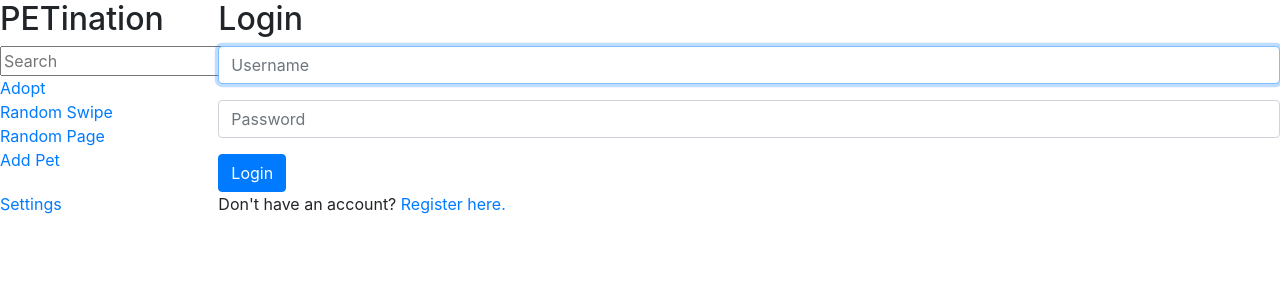
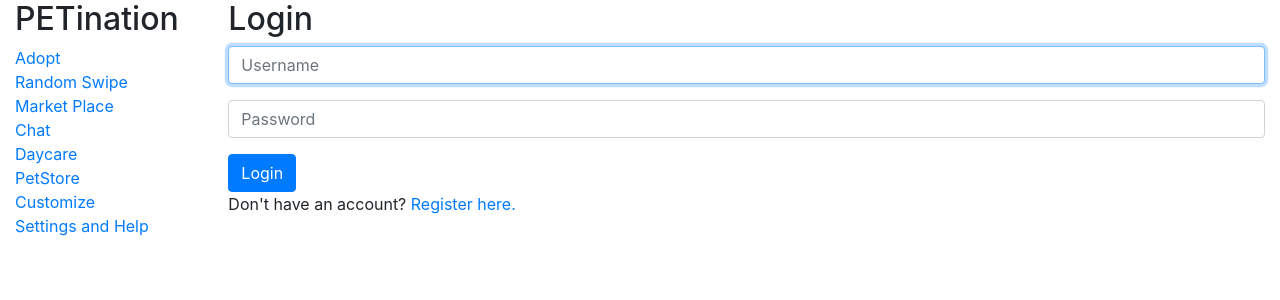
Before and after one commit to akshatjaiin/petnft, a Django app: a page that uses petnft/petapp/templates/petapp/base.html in a window 1280 px wide. Shown: the top 300 px of the page. Run offline with Django 5.2, Linux system fonts and the light colour scheme; some libraries are stand-ins or nearby versions.

Commit message:
few changes

```diff
--- a/petnft/petapp/templates/petapp/base.html
+++ b/petnft/petapp/templates/petapp/base.html
@@ -1,7 +1,6 @@
 {% load static %}
 
 <!DOCTYPE html>
-
 <html lang="en">
     <head>
         <title>{% block title %}{% endblock %}</title>
@@ -9,37 +8,30 @@
         <link href="{% static 'petapp/styles.css' %}" rel="stylesheet">
     </head>
     <body>
-        <div class="row">
-            <div class="sidebar col-lg-2 col-md-3 d-flex flex-column  justify-content-between">
-            <div>
-            <h2>PETination</h2>
-                <form>
-                    <input class="search" type="text" name="q" placeholder="Search">
-                </form>
-                <div>
-                    <a href="{% url 'petapp:adopt' %}">Adopt</a>
+        <div class="container-fluid">
+            <div class="row">
+                <div class="sidebar col-lg-2 col-md-3 d-flex flex-column justify-content-between">
+                    <div>
+                        <h2>PETination</h2>
+                        <nav>
+                            <div><a href="{% url 'petapp:adopt' %}">Adopt</a></div>
+                            <div><a href="{% url 'petapp:index' %}">Random Swipe</a></div>
+                            <div><a href="{% url 'petapp:marketplace' %}">Market Place</a></div>
+                            <div><a href="{% url 'petapp:chat' %}">Chat</a></div>
+                            <div><a href="{% url 'petapp:daycare' %}">Daycare</a></div>
+                            <div><a href="{% url 'petapp:petstore' %}">PetStore</a></div>
+                            <div><a href="{% url 'petapp:customize' %}">Customize</a></div>
+                            <div class="mt-auto">
+                                <a href="{% url 'petapp:settings' %}">Settings and Help</a>
+                            </div>
+                        </nav>
+                    </div>
+                    {% block nav %}{% endblock %}
                 </div>
-                <div>
-                    <a href="{% url 'petapp:index' %}">Random Swipe</a>
+                <div class="main col-lg-10 col-md-9">
+                    {% block body %}{% endblock %}
                 </div>
-                <div>
-                    <a href="{% url 'petapp:index' %}">Random Page</a>
-                </div>
-                <div>
-                    <a href="{% url 'petapp:add_pet' %}">Add Pet</a>
-                </div>
-                {% block nav %}
-                {% endblock %}
-            </div>
-            <div class="mt-auto">
-                <a href="{% url 'petapp:index' %}">Settings</a>
             </div>
         </div>
-        <div class="main col-lg-10 col-md-9">
-            {% block body %}
-            {% endblock %}
-    </div>
-    </div>
-
     </body>
 </html>
--- a/petnft/petapp/urls.py
+++ b/petnft/petapp/urls.py
@@ -13,6 +13,12 @@ urlpatterns = [
     path('addPet', views.create_pet, name='add_pet'),
     path('adopt', views.adopt, name='adopt'),
     path('swipe', views.swipe, name='swipe'),
+    path('market', views.market, name='marketplace'),
+    path('chat', views.chat, name='chat'),
+    path('daycare', views.daycare, name='daycare'),
+    path('customize', views.customize, name='customize'),
+    path('settings', views.settings, name='settings'),
+    path('petstore', views.petstore, name='petstore'),
     path('pets/<int:pet_id>/', views.pet_detail, name='pet_detail'),
 
 ]
--- a/petnft/petapp/views.py
+++ b/petnft/petapp/views.py
@@ -125,3 +125,38 @@ def edit_profile(request):
     return render(request, 'petapp/swipe.html', {
         'pet': pet,
         })
+
+@login_required
+def market(request):
+    return render(request, 'petapp/market.html', {
+        'pet': 'petsnft',
+        })
+
+@login_required
+def chat(request):
+    return render(request, 'petapp/chat.html', {
+        'pet': 'petsnft',
+        })
+@login_required
+def customize(request):
+    return render(request, 'petapp/chat.html', {
+        'pet': 'petsnft',
+        })
+
+@login_required
+def daycare(request):
+    return render(request, 'petapp/chat.html', {
+        'pet': 'petsnft',
+        })
+
+@login_required
+def petstore(request):
+    return render(request, 'petapp/chat.html', {
+        'pet': 'petsnft',
+        })
+
+@login_required
+def settings(request):
+    return render(request, 'petapp/settings.html', {
+        'settings': 'settings',
+        })
```
Also changed, not shown: petnft/petapp/templates/petapp/chat.html (added, +9 -0 lines), petnft/petapp/templates/petapp/market.html (added, +9 -0 lines), petnft/db.sqlite3, petnft/petapp/templates/petapp/settings.html (added).
